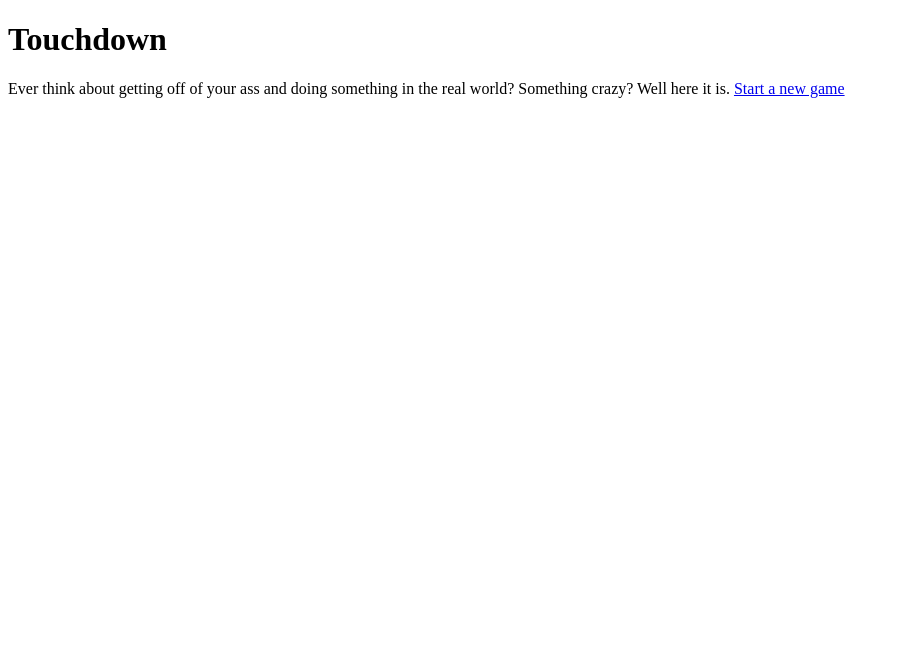
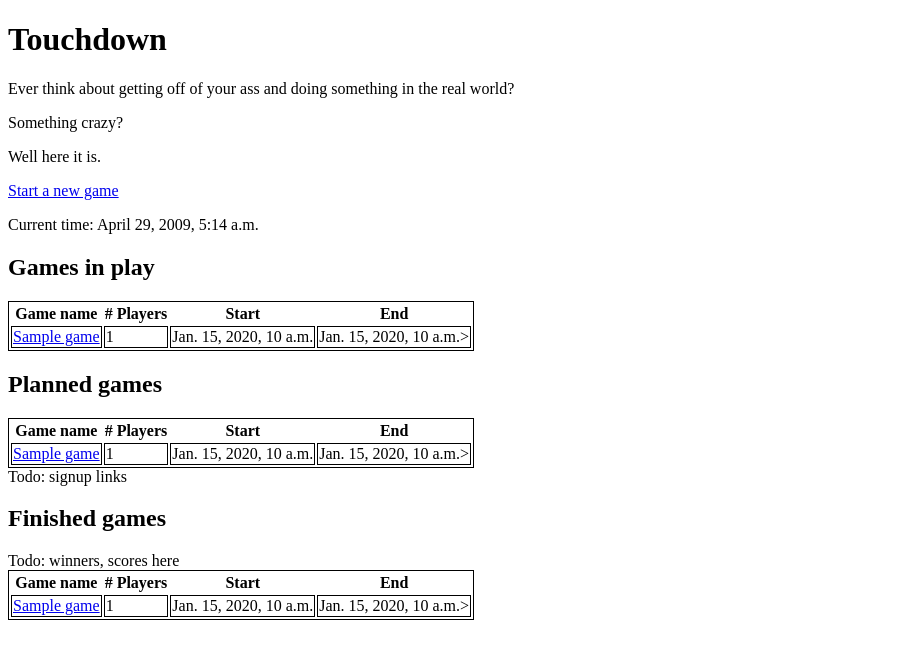
Before and after one commit to Grammatiki/touchdown, a Django app: template templates/referee/index.html in a window 1280 px wide. Shown: the top 659 px of the page, without its empty margins (0-899 px from the left). Run offline with Django 3.2, Linux system fonts and the light colour scheme; the template is opened without the code that fills it: most values are stand-ins (such as "Sample title", 1, 10 or a date in 2020).

Commit message:
Add tables of games to front page (index)

```diff
--- a/referee/models.py
+++ b/referee/models.py
@@ -40,15 +40,15 @@ class Game(models.Model):
     motorized_vehicles_allowed = models.BooleanField(default=True)
 
     def time_left(self):
-        res=self.end_date-datetime.now()
-        if res>0:
+        res=datetime.now()-self.end_date
+        if res>0: #this doesn't work, fix it.
             return unicode(res)
         else:
             return False
 
     def time_until(self):
         res=self.start_date-datetime.now()
-        if res>0:
+        if res>0: #this doesn't work, fix it.
             return unicode(res)
         else:
             return False
--- a/templates/referee/gameMainPage.html
+++ b/templates/referee/gameMainPage.html
@@ -91,7 +91,7 @@
         <ul>
         <li>Contains {{game.gamepoint_set.count}} points. [<a href={{game.download_gpx}}>Download for GPS</a>]{%if user.is_staff%}<a href=<url reset_points game>>Redraw game points</a>{%endif%}</li>
         <li>
-        In play from {{game.start_date}} to {{game.start_date}}.
+        In play from {{game.start_date}} to {{game.end_date}}.
         {%if game.time_left%}{{game.time_left}} remaining.{%else%} Now ended. {%endif%}
 		{%if game.time_until%}{{game.time_until}} until game begins.{%endif%}
         </li>
--- a/templates/referee/index.html
+++ b/templates/referee/index.html
@@ -3,18 +3,76 @@
 <head>
 <meta http-equiv="Content-Type" content="text/html; charset=utf-8" />
 <title>Untitled Document</title>
+<style type="text/css">
+<!--
+table, tr, td {
+	border: 1px solid #000;
+}
+-->
+</style>
 </head>
 
 <body>
 <h1>Touchdown</h1>
 
-Ever think about getting off of your ass and doing something in the real world?
+<p>Ever think about getting off of your ass and doing something in the real world?</p>
 
-Something crazy?
+<p>Something crazy?</p>
 
-Well here it is.
+<p>Well here it is.</p>
 
 <a href="{%url new_game%}">Start a new game</a>
 
+
+<p>Current time: {{datetime.now}}</p>
+
+<p>
+<h2>Games in play</h2>
+    <table>
+    <tr><th>Game name</th><th># Players</th><th>Start</th><th>End</th></tr>
+        {% for game in games_in_play %}
+            <tr>
+                <td><a href="{{game.get_absolute_url}}">{{game.name}}</a></td>
+                <td>{{game.player.count}}</td>
+                <td>{{game.start_date}}</td>
+                <td>{{game.end_date}}></td>
+            </tr>
+        {% endfor %}
+    </table>
+</p>
+
+
+<p>
+<h2>Planned games</h2>
+    <table>
+    <tr><th>Game name</th><th># Players</th><th>Start</th><th>End</th></tr>
+        {% for game in planned_games %}
+            <tr>
+                <td><a href="{{game.get_absolute_url}}">{{game.name}}</a></td>
+                <td>{{game.player.count}}</td>
+                <td>{{game.start_date}}</td>
+                <td>{{game.end_date}}></td>
+            </tr>
+        {% endfor %}
+    </table>
+Todo: signup links
+</p>
+
+<p>
+<h2>Finished games</h2>
+    <table>
+    <tr><th>Game name</th><th># Players</th><th>Start</th><th>End</th></tr>
+        {% for game in planned_games %}
+            <tr>
+                <td><a href="{{game.get_absolute_url}}">{{game.name}}</a></td>
+                <td>{{game.player.count}}</td>
+                <td>{{game.start_date}}</td>
+                <td>{{game.end_date}}></td>
+            </tr>
+        {% endfor %}
+    Todo: winners, scores here
+    </table>
+</p>
+
 </body>
 </html>
--- a/urls.py
+++ b/urls.py
@@ -17,17 +17,17 @@ urlpatterns = patterns('',
     # Uncomment the next line to enable the admin:
     (r'^admin/(.*)', admin.site.root) ,
 
-    (r'^$','django.views.generic.simple.direct_to_template',{'template':'referee/index.html'}),
+    url(r'^$','referee.views.index',name='index'),
 
     url(r'^game/(?P<game_name>[^/]*)/?$','referee.views.game', name='game'),
 
     url(r'^new_game/?$',
         'django.views.generic.create_update.create_object',
-        {'form_class':forms.GameForm}, 'new_game'),
+        {'form_class':forms.GameForm}, name='new_game'),
 
     url(r'^touchdown/(?P<object_id>\d+)/?$',
         'django.views.generic.list_detail.object_detail',
-        {'queryset':models.Touchdown.objects.all()}),
+        {'queryset':models.Touchdown.objects.all()}, name='touchdown'),
 
     (r'^claim_touchdown/?$',
         'django.views.generic.create_update.create_object',
```
Also changed, not shown: referee/views.py (+9 -0 lines).
